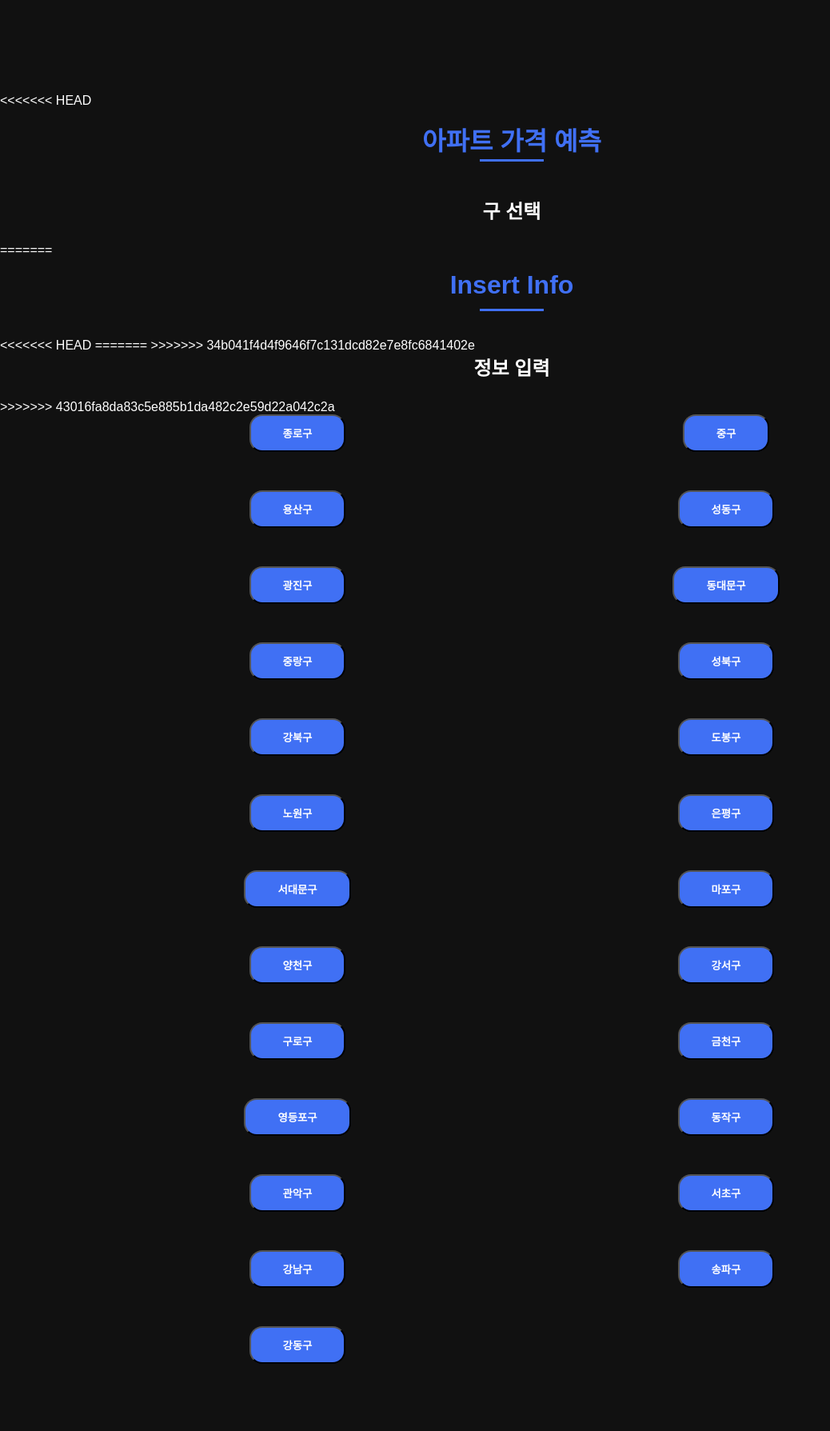
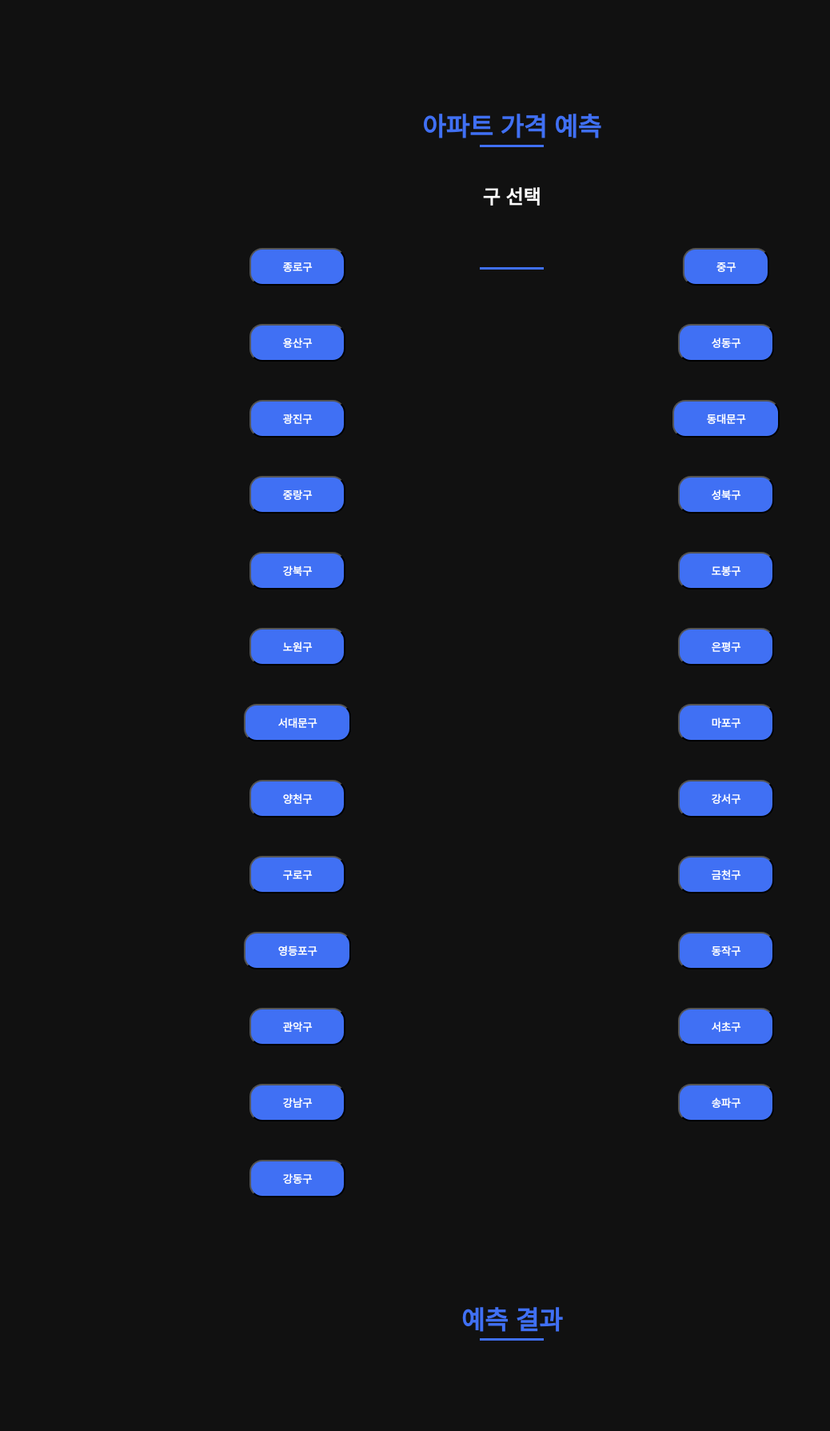
Before and after one commit to solthe/apt-prediction, a Django app: page /home in a window 1280 px wide; the page is wider, and only the part inside the window is pictured. Shown: the part 1773-3562 px from the top of that part at 80% size, without its empty margins (0-1038 px from the left). Run offline with Django 3.2, Linux system fonts and the light colour scheme; grey boxes are pictures that could not be loaded.

Commit message:
apt_prediction django

```diff
--- a/main/templates/index.html
+++ b/main/templates/index.html
@@ -81,19 +81,13 @@
             <!--===== INFO =====-->
 
             <section class="info section" id="info">
-<<<<<<< HEAD
+
                 <h2 class="section-title">아파트 가격 예측</h2>
 
                 <h2 class="section-subtitle">구 선택</h2>
-=======
-                <h2 class="section-title">Insert Info</h2>
-<<<<<<< HEAD
 
-=======
-
->>>>>>> 34b041f4d4f9646f7c131dcd82e7e8fc6841402e
-                <h2 class="section-subtitle">정보 입력</h2>
->>>>>>> 43016fa8da83c5e885b1da482c2e59d22a042c2a
+                <h2 class="section-title"></h2>
+                <h2 class="section-subtitle"></h2>
                   <form action="{% url 'main:dongSelect' %}" method="POST" enctype="multipart/form-data" class="form-horizontal">
                   {% csrf_token %}
                 <div class="about__container bd-grid">
@@ -122,7 +116,6 @@
             </section>
 
 
-<<<<<<< HEAD
                 <div class="info__container bd-grid">
                     <div>
                         <h2 class="info__subtitle">내가 살 집은...</h2>
@@ -135,48 +128,21 @@
                             </div>
                             <div class="info__bar info__ux">
 
-=======
-                <div class="info__container bd-grid">
-                    <div>
-                        <h2 class="info__subtitle">내가 살 집은...</h2>
-                        <p class="info__text">열심히 모으자</p>
-
-                        <div class="info__data">
-                            <div class="info__names">
-
-                                <span class="info__name">ㅇㅇ구</span>
-                            </div>
-                            <div class="info__bar info__ux">
-
->>>>>>> 34b041f4d4f9646f7c131dcd82e7e8fc6841402e
                             </div>
                             <div>
                                 <span class="info__percentage" value='{{guSelected}}' name='guSelected'></span>
                             </div>
-<<<<<<< HEAD
 
 
-=======
-
-
->>>>>>> 34b041f4d4f9646f7c131dcd82e7e8fc6841402e
                         </div>
 
                         <div class="info__data">
                             <div class="info__names">
-<<<<<<< HEAD
 
                                 <span class="info__name">동 : {{predictedDong}}</span>
                             </div>
                             <div class="info__bar info__ux">
 
-=======
-
-                                <span class="info__name">ㅇㅇ동</span>
-                            </div>
-                            <div class="info__bar info__ux">
-
->>>>>>> 34b041f4d4f9646f7c131dcd82e7e8fc6841402e
                             </div>
                             <div>
                                 <span class="info__percentage"></span>
@@ -185,36 +151,21 @@
 
                         <div class="info__data">
                             <div class="info__names">
-<<<<<<< HEAD
 
                                 <span class="info__name">아파트 : {{predictedApt}}</span>
                             </div>
                             <div class="info__bar info__ux">
 
-=======
-
-                                <span class="info__name">ㅇㅇ아파트</span>
-                            </div>
-                            <div class="info__bar info__ux">
-
->>>>>>> 34b041f4d4f9646f7c131dcd82e7e8fc6841402e
                             </div>
                             <div>
                                 <span class="info__percentage"></span>
                             </div>
                         </div>
                     </div>
-<<<<<<< HEAD
+
 
                     <div>
-<<<<<<< HEAD
                       {% if parkMapLink == '' %}
-=======
-=======
-
-                    <div>
->>>>>>> 34b041f4d4f9646f7c131dcd82e7e8fc6841402e
->>>>>>> 43016fa8da83c5e885b1da482c2e59d22a042c2a
                         <img src="static/asset/blue seoul.png" alt="" class="info__img">
                       {% else %}
                         <iframe width="500" height="400" frameborder="0" scrolling="no" src={{parkMapLink}}></iframe>
@@ -222,11 +173,6 @@
                     </div>
                 </div>
 
-<<<<<<< HEAD
-
-=======
-
->>>>>>> 34b041f4d4f9646f7c131dcd82e7e8fc6841402e
 
 
             <!--===== TREND =====-->
@@ -242,20 +188,10 @@
                     <div class="info__container bd-grid">
                         <iframe width="900" height="800" frameborder="0" scrolling="no" src="//plotly.com/~solthe/13.embed"></iframe>
                         <br>
-<<<<<<< HEAD
                     <div class="info__container bd-grid">
                         <iframe width="900" height="600" frameborder="0" scrolling="no" src="//plotly.com/~solthe/31.embed"></iframe>
-=======
-                        <iframe width="900" height="600" frameborder="0" scrolling="no" src="//plotly.com/~solthe/31.embed"></iframe>
-                        <br><br><br>
->>>>>>> 43016fa8da83c5e885b1da482c2e59d22a042c2a
                     </div>
-<<<<<<< HEAD
 
-=======
-
-
->>>>>>> 34b041f4d4f9646f7c131dcd82e7e8fc6841402e
                     </div>
                         </div>
             </section>
```
Also changed, not shown: aptProject/__init__.py (deleted), main/__init__.py (deleted), main/migrations/__init__.py (deleted), 1 other file.
